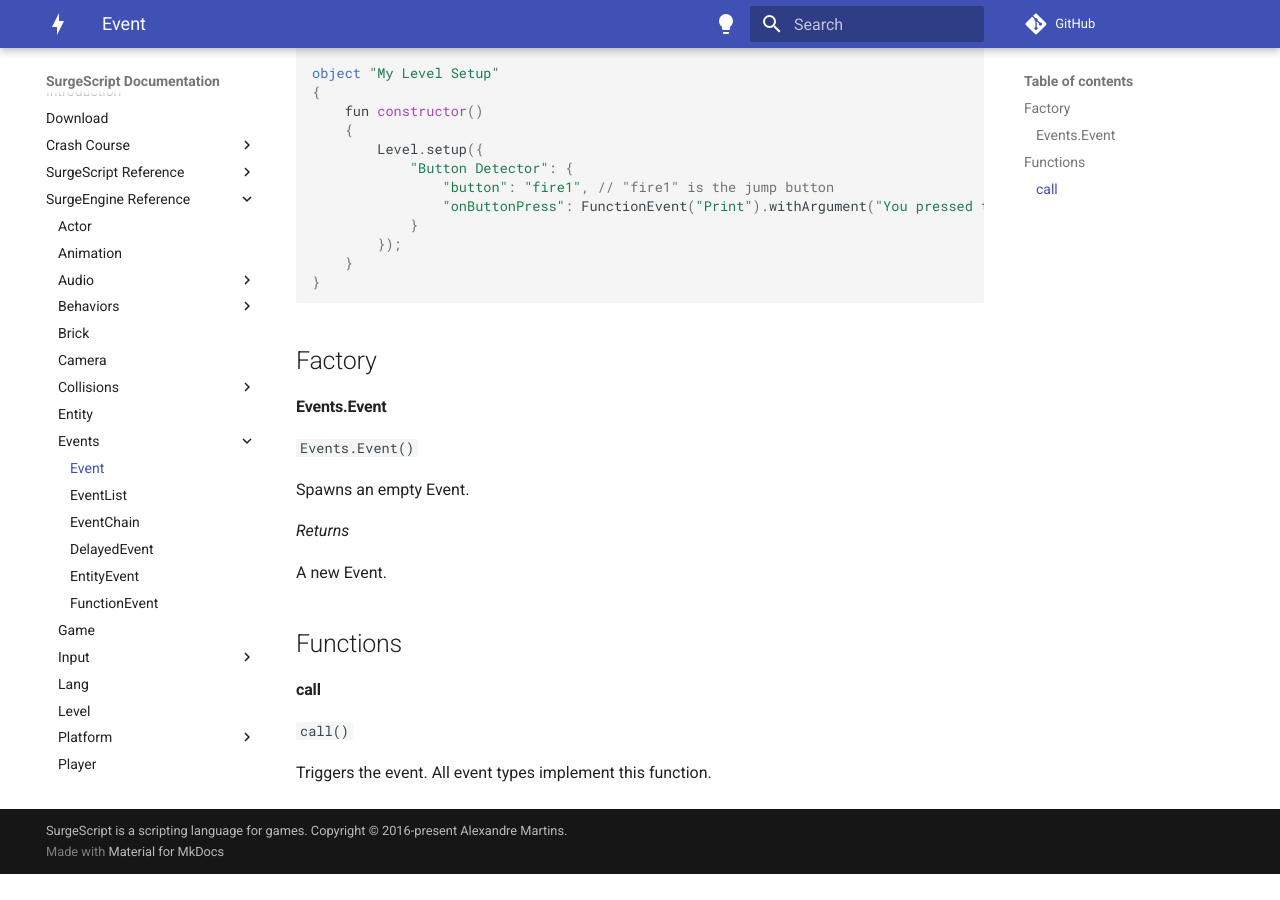
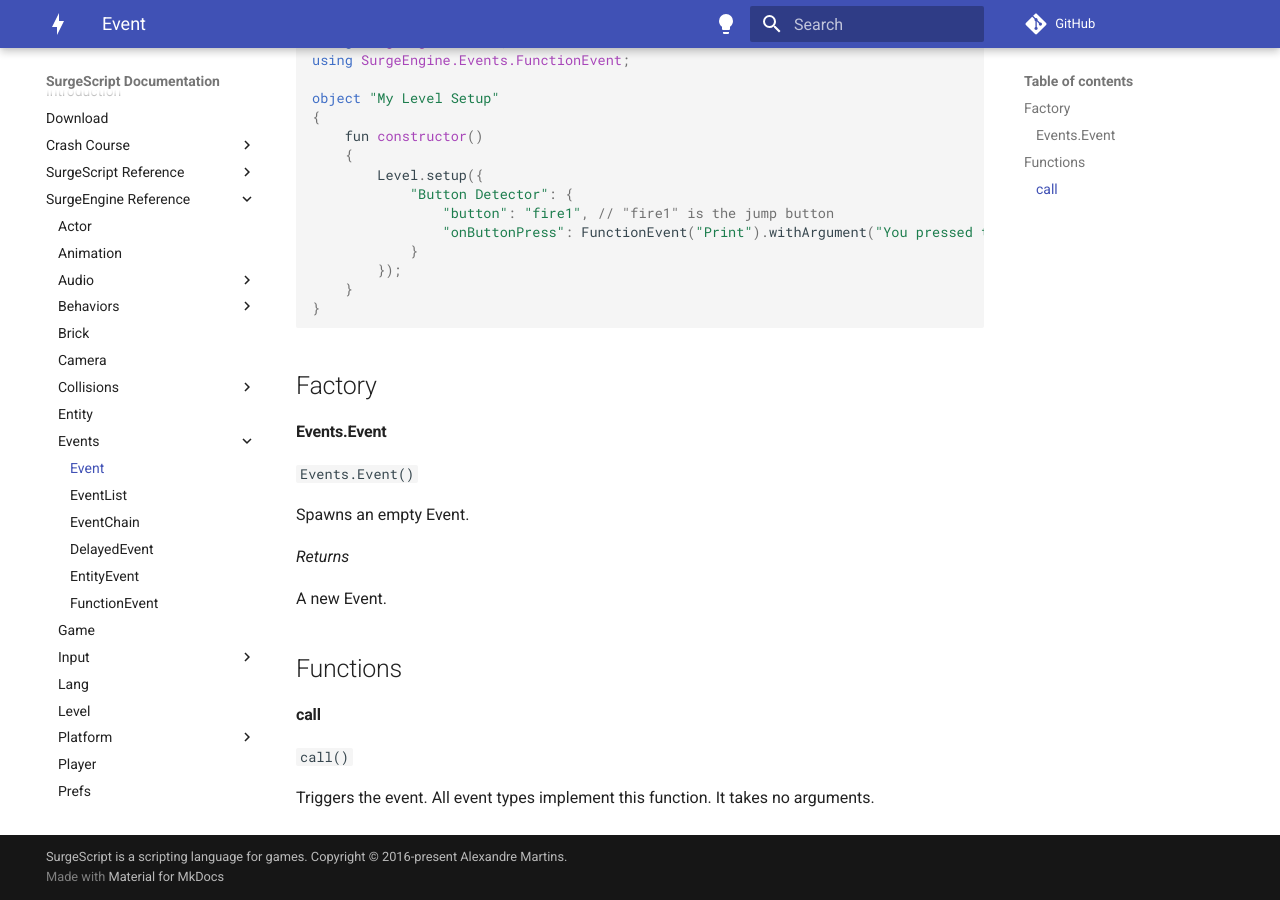
Before and after one commit to alemart/surgescript, an MkDocs documentation site: the page built from docs/engine/event.md, in a window 1280 px wide and 900 px high, scrolled down 1129 px. Built offline with MkDocs 1.6.1 and Material for MkDocs 9.7.7, drawn with Linux system fonts in a browser that asks for light colours; comment, search, counter and statistics services are not loaded; before the commit the page ends 2003 px from its top, so only the background shows below that; some of the changed text lies outside the part shown.

Commit message:
Clarify that Events are function objects with zero parameters

```diff
--- a/docs/engine/event.md
+++ b/docs/engine/event.md
@@ -77,4 +77,4 @@
 
 `call()`
 
-Triggers the event. All event types implement this function.
+Triggers the event. All event types implement this function. It takes no arguments.
```
Also changed, not shown: other parts of docs/engine/event.md (+1 -1 lines).
